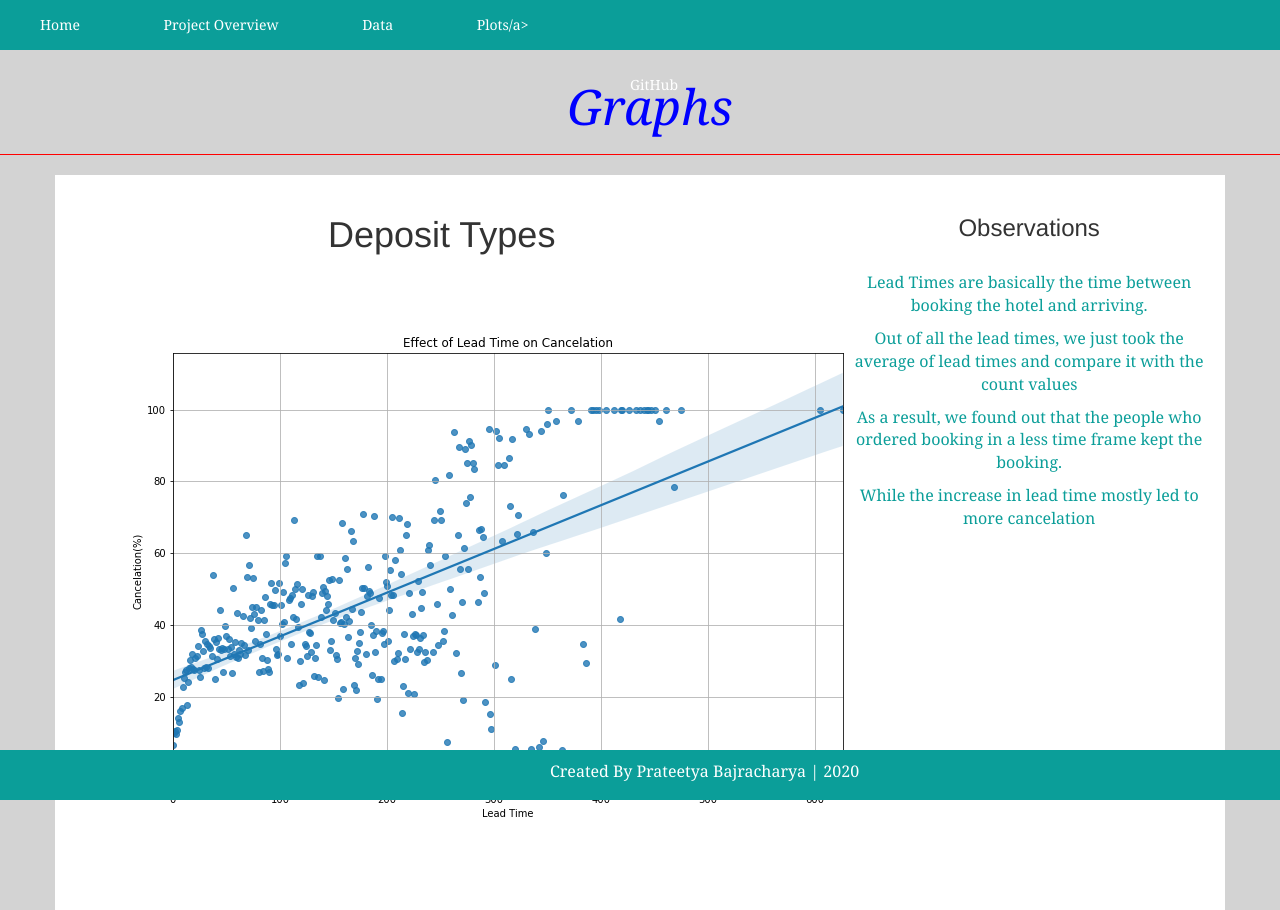
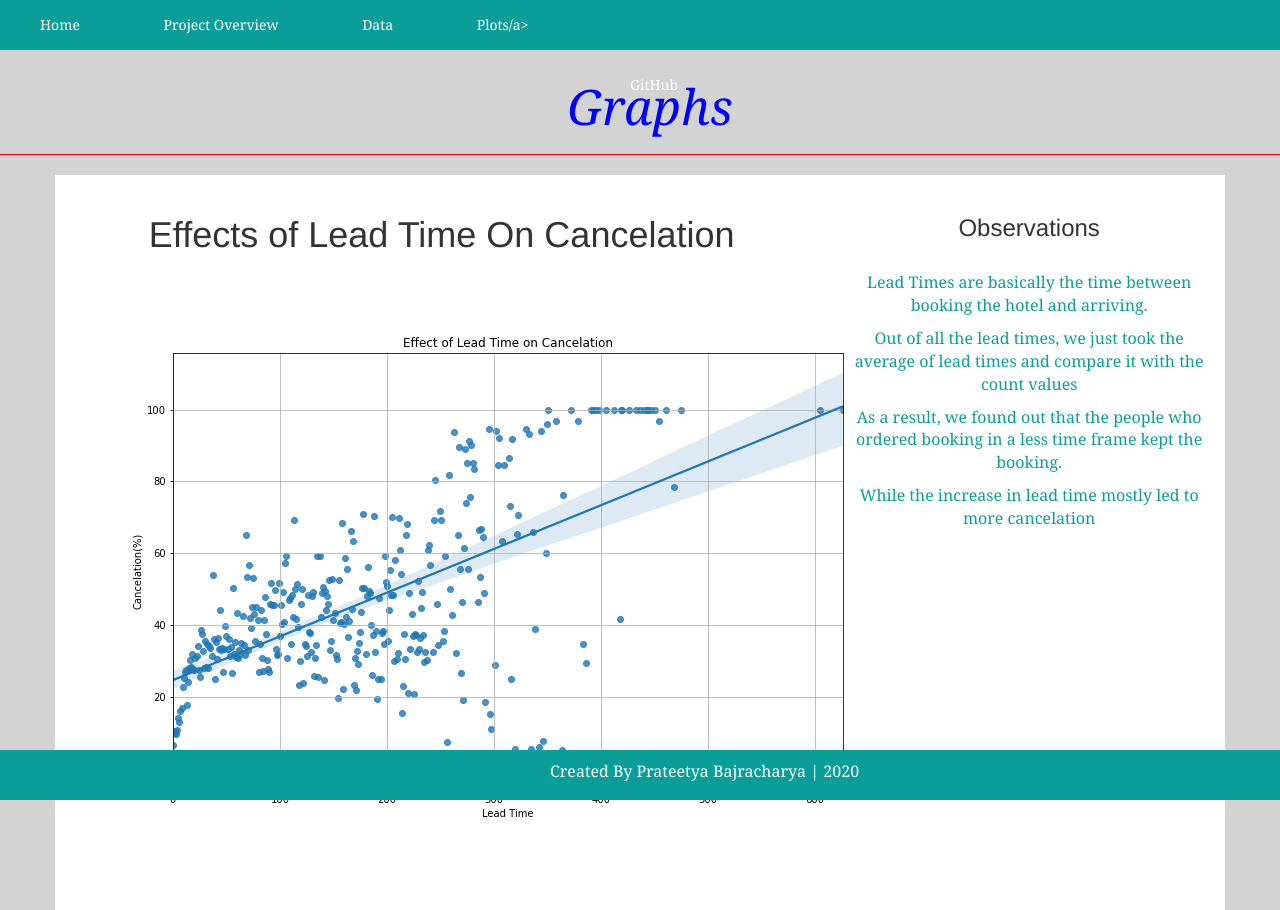
Before and after one commit to codewithpratis/project, a Python web app: template templates/leadtime.html in a window 1280 px wide. Run offline with Jinja, Linux system fonts and the light colour scheme; the template is opened without the code that fills it, so the values that code supplies are empty; some libraries are stand-ins or nearby versions.

Commit message:
Update leadtime.html

```diff
--- a/templates/leadtime.html
+++ b/templates/leadtime.html
@@ -34,7 +34,7 @@
 
       <div class="col-md-8 pad top"> <br>
 
-        <h1><center>Deposit Types</center></h1> <br>
+        <h1><center>Effects of Lead Time On Cancelation</center></h1> <br>
 
           <div class="pull-left">
             <img src="../static/Effectofleadtime.png" alt="Lead Time">
```
